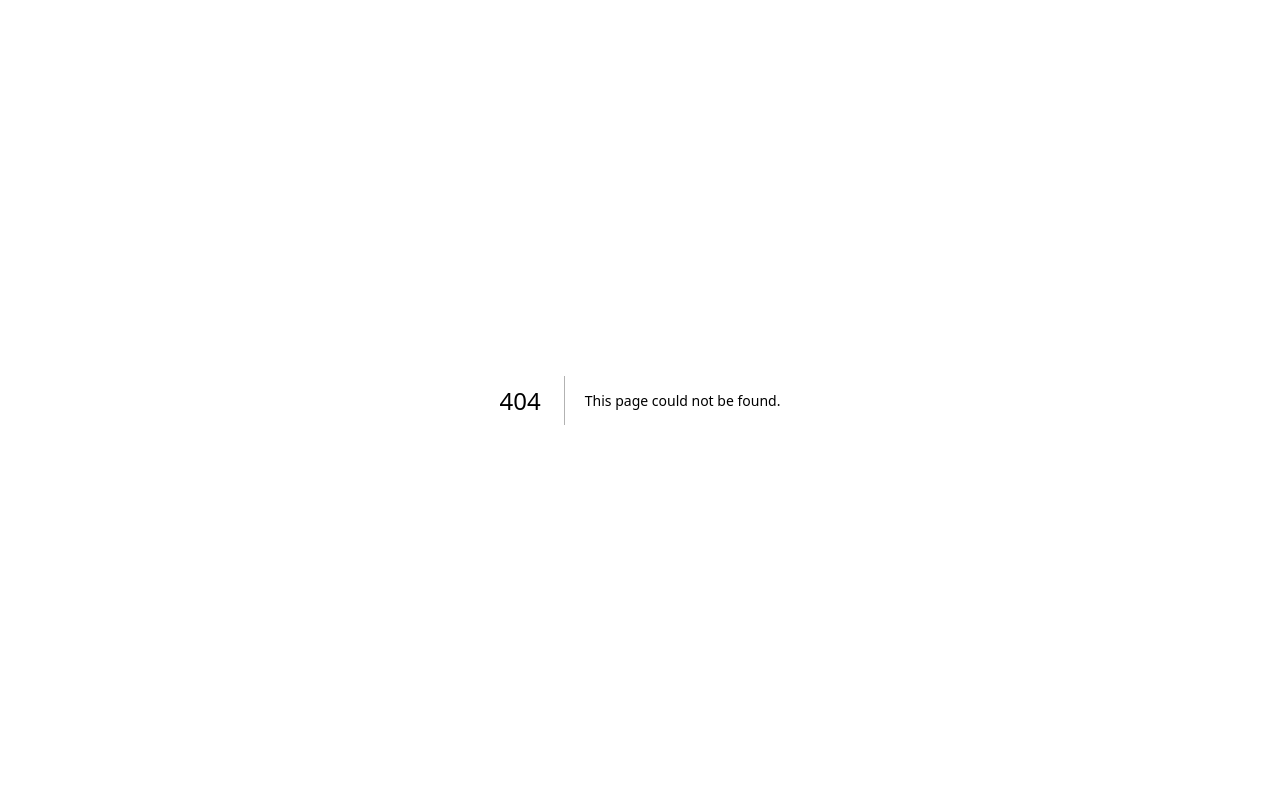
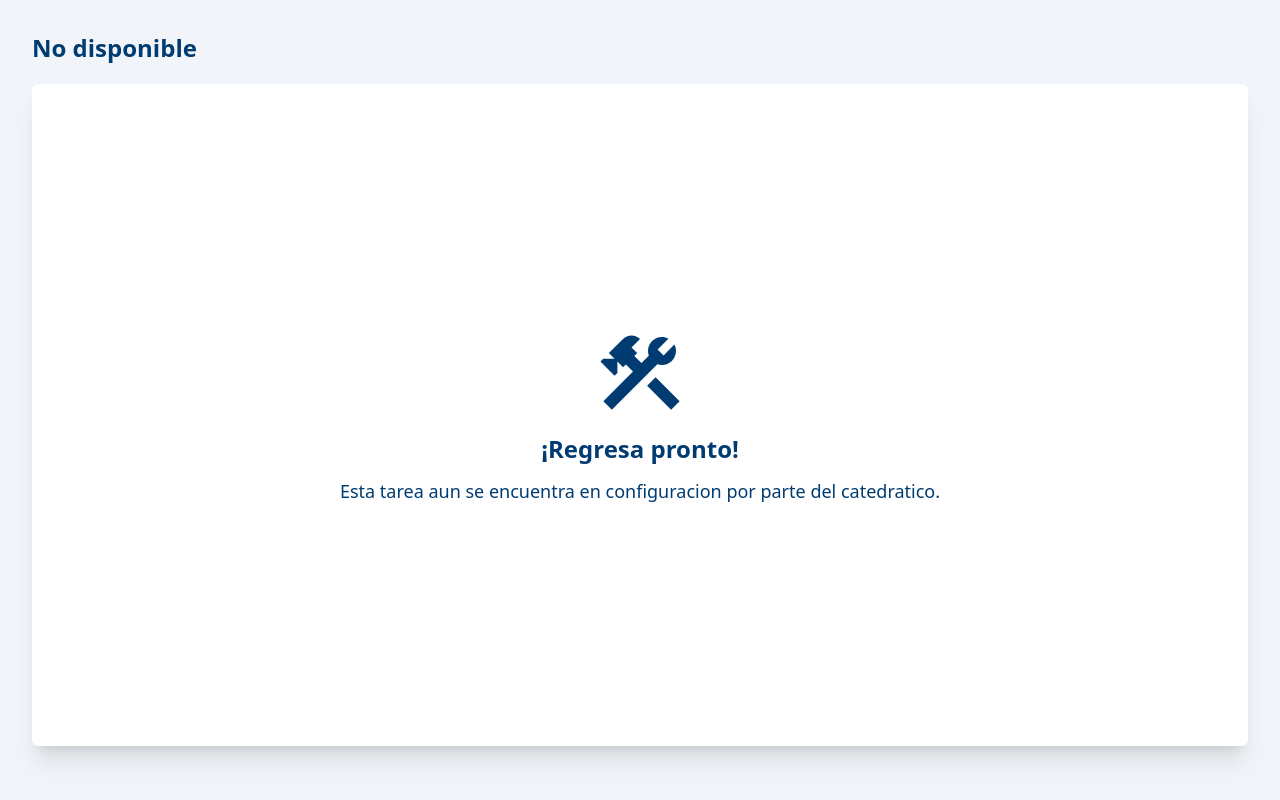
Before and after one commit to ChristopherCalderon/sae-frontend, a Next.js app: page /NoDisponible in a window 1280 px wide. Before the commit this address had no page. Built offline with nearby package versions, Linux system fonts and the light colour scheme.

Commit message:
feat: add not available page :sparkles:

```diff
--- /dev/null
+++ b/src/app/NoDisponible/page.jsx
@@ -0,0 +1,22 @@
+import React from 'react'
+import { MdConstruction } from "react-icons/md";
+
+function noDisponible() {
+  return (
+    <div className="bg-background h-screen flex flex-col gap-5 w-full p-8 overflow-clip">
+    <div className="w-full text-primary">
+      <h1 className="text-2xl font-bold">No disponible</h1>
+    </div>
+    <div
+      className="w-full h-[90%]  bg-white shadow-xl text-primary font-medium px-3 py-5 gap-3 rounded-md flex flex-col
+  justify-center items-center text-lg"
+    >
+        <MdConstruction className='text-8xl'/>
+        <h1 className='text-2xl font-bold'>¡Regresa pronto!</h1>
+        <p>Esta tarea aun se encuentra en configuracion por parte del catedratico.</p>
+    </div>
+  </div>
+  )
+}
+
+export default noDisponible
```
